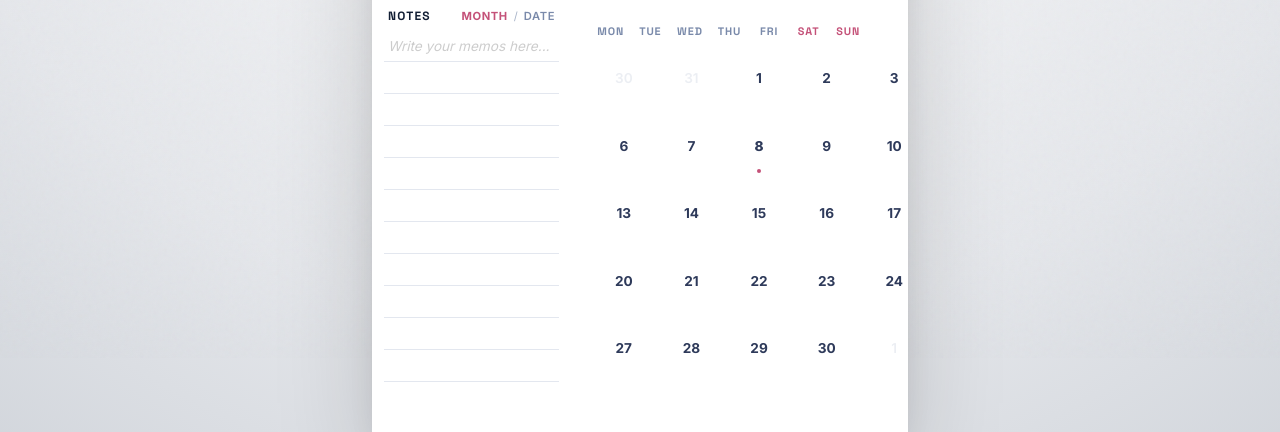
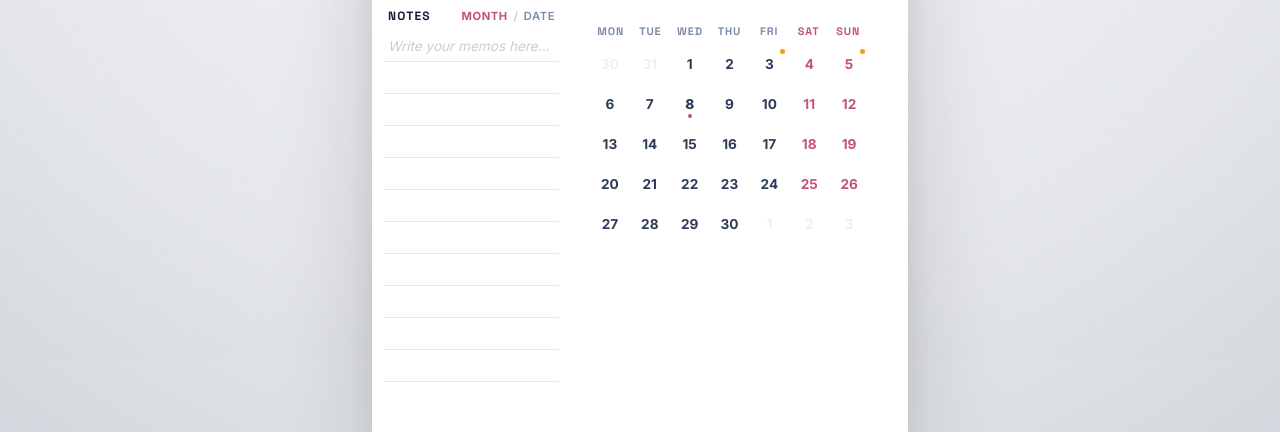
Before and after one commit to source-rashi/Calendar, a Next.js app: page / in a window 1280 px wide. Shown: the part 442-874 px from the top of the page. Built offline with nearby package versions, Linux system fonts and the light colour scheme.

Commit message:
fix: resolve massive grid blowout by ensuring responsive vertical constraints over aspect-ratio rules

```diff
--- a/components/CalendarGrid.module.css
+++ b/components/CalendarGrid.module.css
@@ -33,7 +33,7 @@
   display: grid;
   grid-template-columns: repeat(7, 1fr);
   gap: 2px;
-  flex: 1;
+  align-content: start;
 }
 
 /* ── Day cells ───────────────────────────────────────────────────── */
```
